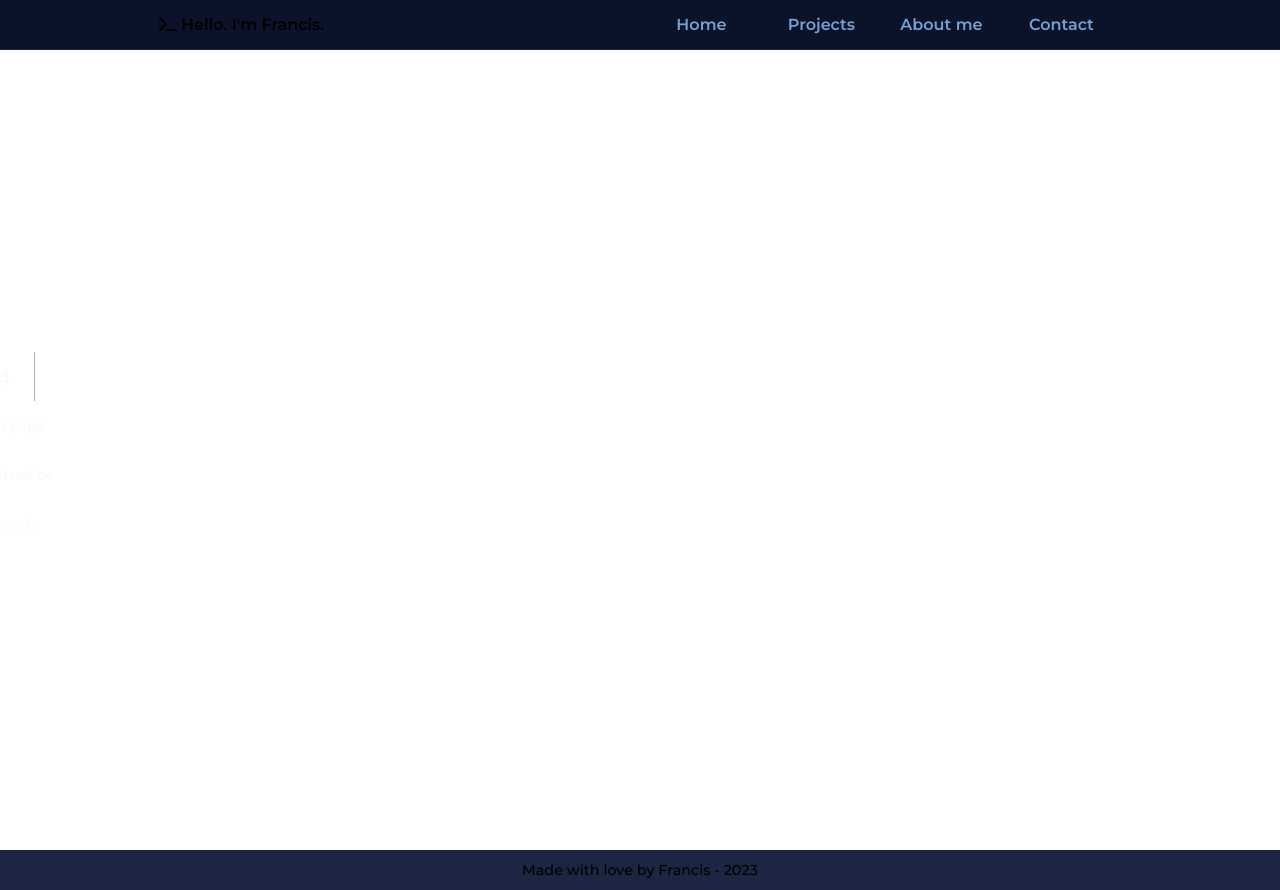
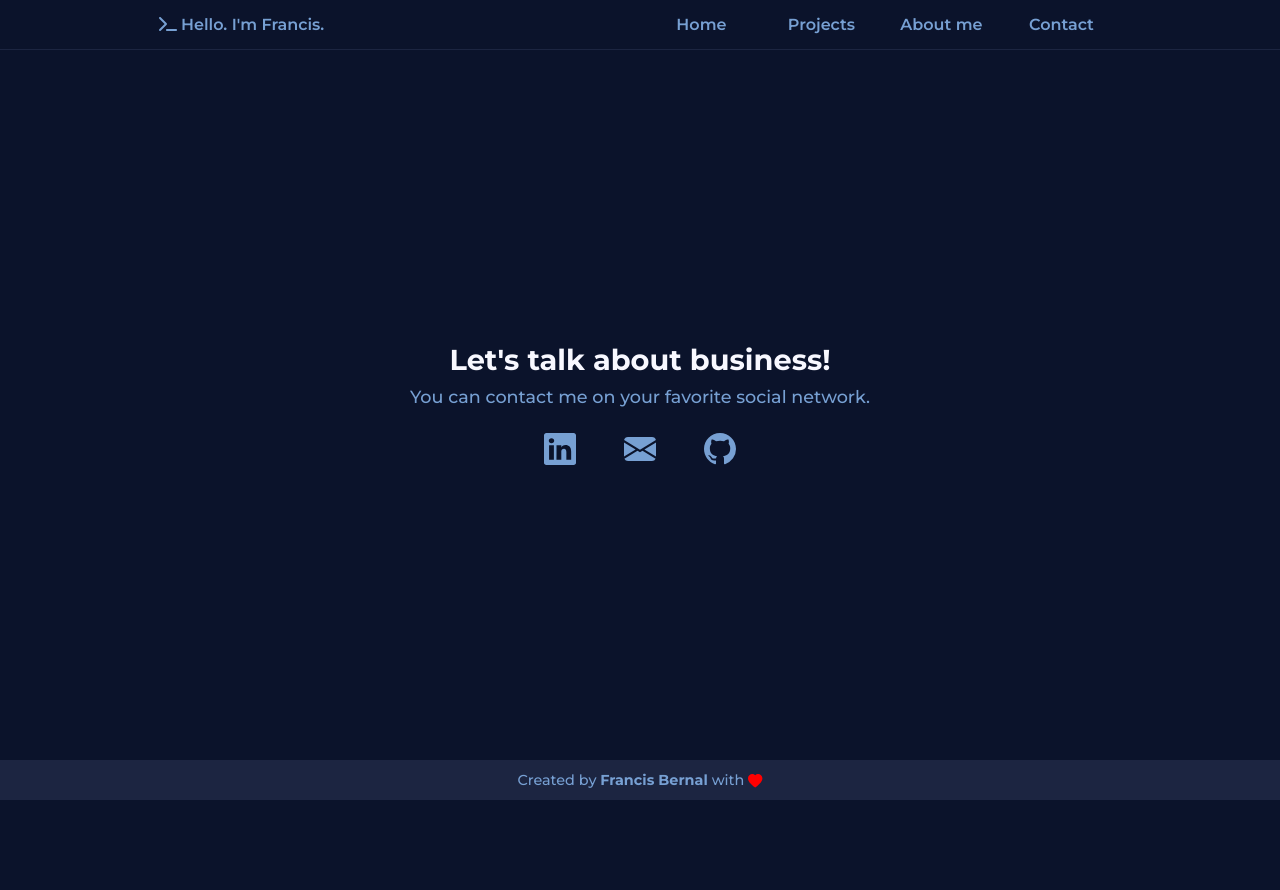
Before and after one commit to FrancisDeea/portfolio, a Next.js app: page /contact in a window 1280 px wide. Before the commit this address had no page. After the commit the page ends 800 px from the top, so only its background shows below. Built offline with nearby package versions, Linux system fonts and the light colour scheme.

Commit message:
feat: create contact page and fix nav animation and footer

```diff
--- a/components/footer.js
+++ b/components/footer.js
@@ -1,9 +1,10 @@
 import styles from './footer.module.scss'
+import { BsFillHeartFill, BsFillCupHotFill } from "react-icons/bs";
 
 export default function Footer({font}) {
     return (
         <footer className={`${styles.container} ${font.className}`}>
-            <span>Made with love by Francis - 2023</span>
+            <span>Created by <strong>Francis Bernal</strong> with <BsFillHeartFill className={styles.icon} /></span>
         </footer>
     )
 }
--- a/components/footer.module.scss
+++ b/components/footer.module.scss
@@ -7,3 +7,8 @@
     background-color: $medium-color;
     @include flexbox-row;
 }
+
+.icon {
+    color: red;
+    vertical-align: middle;
+}
--- a/components/header.js
+++ b/components/header.js
@@ -4,10 +4,17 @@ import { FontAwesomeIcon } from '@fortawesome/react-fontawesome'
 import { faBars, faTerminal, faArrowLeftLong } from '@fortawesome/free-solid-svg-icons'
 import { useEffect, useState, useRef } from 'react'
 
-export default function Header({font}) {
+export default function Header({ font }) {
     const [widthView, setWidthView] = useState(null);
     const [show, setShow] = useState(false);
     const modalRef = useRef(null);
+
+    function handleClick() {
+        if (modalRef.current.style.width !== '0vw') {
+            modalRef.current.style.width = "0vw";
+            setShow(false);
+        }
+    }
 
     useEffect(() => {
         function handleResize() {
@@ -33,7 +40,7 @@ export default function Header({font}) {
             {widthView > 850 ? (
                 <>
                     <span className={styles.logo}>
-                        <FontAwesomeIcon icon={faTerminal} style={{color: "$medium-color",}} />
+                        <FontAwesomeIcon icon={faTerminal} style={{ color: "$medium-color", }} />
                         {" "}
                         Hello. I'm Francis.
                     </span>
@@ -42,20 +49,20 @@ export default function Header({font}) {
             ) : (
                 <>
                     <span className={styles.logo}>
-                        <FontAwesomeIcon icon={faTerminal} style={{color: "$",}} />
+                        <FontAwesomeIcon icon={faTerminal} style={{ color: "$", }} />
                         {" "}
                         Hello. I'm Francis.
                     </span>
-                    <div key="modal" className={styles.modal} ref={modalRef}>
-                        <Nav key="mobile" />
-                        <button className={styles.modal_button} onClick={() => {setShow(!show)}}>
-                            <FontAwesomeIcon icon={faArrowLeftLong} style={{color: "#ffffff",}} />
+                    <div className={styles.modal} ref={modalRef}>
+                        <Nav key="mobile" onClick={handleClick} />
+                        <button className={styles.modal_button} onClick={() => { setShow(!show) }}>
+                            <FontAwesomeIcon icon={faArrowLeftLong} style={{ color: "#ffffff", }} />
                             {" "}
                             Go back
                         </button>
                     </div>
                     <button className={styles.nav_button} onClick={() => setShow(!show)}>
-                        <FontAwesomeIcon icon={faBars} style={{color: "#000000",}} />
+                        <FontAwesomeIcon icon={faBars} className={styles.icon} />
                     </button>
                 </>
             )}
--- a/components/header.module.scss
+++ b/components/header.module.scss
@@ -17,6 +17,10 @@
     background-color: transparent;
     border: none;
     cursor: pointer;
+
+    .icon {
+        color: $text;
+    }
 }
 
 .modal {
@@ -25,7 +29,7 @@
     left: 0;
     width: 0vw;
     height: 100vh;
-    background-color: rgba(0, 0, 0, 0.95);
+    background-color: $darkest-color;
     transition: width 0.2s cubic-bezier(0.79,0.14,0.15,0.86);
     overflow: hidden;
     z-index: 1;
@@ -35,7 +39,7 @@
         position: absolute;
         top: 2rem;
         right: 2rem;
-        color: white;
+        color: ghostwhite;
         white-space: nowrap;
         border-bottom: 1px solid white;
         padding-bottom: 5px;
--- a/components/nav.js
+++ b/components/nav.js
@@ -1,14 +1,14 @@
 import styles from './nav.module.scss'
 import Link from 'next/link'
 
-export default function Nav() {
+export default function Nav({onClick}) {
     return (
             <nav>
                 <ul className={styles.list_container} >
-                    <li><Link href="/">Home</Link></li>
-                    <li><Link href="/projects">Projects</Link></li>
-                    <li><Link href="#">About me</Link></li>
-                    <li><Link href="#">Contact</Link></li>
+                    <li><Link onClick={onClick} href="/">Home</Link></li>
+                    <li><Link onClick={onClick} href="/projects">Projects</Link></li>
+                    <li><Link onClick={onClick} href="#">About me</Link></li>
+                    <li><Link onClick={onClick} href="/contact">Contact</Link></li>
                 </ul>
             </nav>
     )
--- a/components/nav.module.scss
+++ b/components/nav.module.scss
@@ -11,7 +11,8 @@
 
 @media (max-width: 850px) {
     .list_container {
-        margin: 4rem 0 0 2rem;
+        display: absolute;
+        margin: 5rem 0 0 2rem;
     }
 
     .list_container > li {
--- a/package.json
+++ b/package.json
@@ -10,6 +10,7 @@
   },
   "dependencies": {
     "@fortawesome/fontawesome-svg-core": "^6.4.0",
+    "@fortawesome/free-brands-svg-icons": "^6.4.0",
     "@fortawesome/free-regular-svg-icons": "^6.4.0",
     "@fortawesome/free-solid-svg-icons": "^6.4.0",
     "@fortawesome/react-fontawesome": "^0.2.0",
@@ -17,7 +18,8 @@
     "eslint-config-next": "13.3.0",
     "next": "13.3.0",
     "react": "18.2.0",
-    "react-dom": "18.2.0"
+    "react-dom": "18.2.0",
+    "react-icons": "^4.8.0"
   },
   "devDependencies": {
     "sass": "^1.62.0"
--- /dev/null
+++ b/pages/contact.js
@@ -0,0 +1,28 @@
+import Head from 'next/head'
+import styles from '../styles/contact.module.scss'
+import { BsLinkedin, BsGithub, BsFillEnvelopeFill } from "react-icons/bs";
+
+
+
+
+export default function Contact() {
+
+    return (
+        <>
+            <Head>
+                <title>Contact Francis</title>
+                <meta name="description" content="Contact to Francis, a junior fullstack developer based in Málaga, Spain" />
+                <meta name="viewport" content="width=device-width, initial-scale=1" />
+            </Head>
+            <section className={styles.container}>
+                <h2 className={styles.title}>Let's talk about business!</h2>
+                <p className={styles.p}>You can contact me on your favorite social network.</p>
+                <div className={styles.social_container}>
+                    <a href="https://www.linkedin.com/in/francis-bernal-full-stack-developer/" target="_blank"><BsLinkedin className={styles.icon} /></a>
+                    <a href="mailto:francisbernal14@gmail.com"><BsFillEnvelopeFill className={styles.icon} /></a>
+                    <a href="https://github.com/FrancisDeea" target='_blank'><BsGithub className={styles.icon} /></a>
+                </div>
+            </section>
+        </>
+    )
+}
--- a/pages/index.js
+++ b/pages/index.js
@@ -11,7 +11,6 @@ export default function Home() {
         <title>Francis - Home</title>
         <meta name="description" content="Generated by create next app" />
         <meta name="viewport" content="width=device-width, initial-scale=1" />
-        <link rel="icon" href="/favicon.ico" />
       </Head>
       <section id={styles.section_container}>
         <div className={styles.img_container}>
--- /dev/null
+++ b/styles/contact.module.scss
@@ -0,0 +1,34 @@
+@import '../components/variables';
+
+.container {
+    display: grid;
+    place-content: center;
+    padding: 3rem 0;
+    min-height: calc(100vh - 90px);
+}
+
+.title {
+    margin-bottom: 0.5rem;
+}
+
+.p {
+    text-align: center;
+}
+
+.social_container {
+    margin-top: 1.5rem;
+    @include flexbox-row;
+    justify-content: center;
+    column-gap: 3rem;
+}
+
+.icon {
+    font-size: 2rem;
+    color: $text;
+    transition: transform 200ms ease-out;
+
+    &:hover {
+        transform: scale(1.2);
+        color: white;
+    }
+}
--- a/styles/globals.scss
+++ b/styles/globals.scss
@@ -33,6 +33,11 @@ h1 {
     margin-bottom: 0.5rem;
 }
 
+h1, h2 {
+    font-size: 1.8rem;
+
+}
+
 p {
     text-align: justify;
     color: $text;
@@ -52,6 +57,6 @@ a {
 
 @media (max-width: 850px) {
     a {
-        color: white;
+        color: ghostwhite;
     }
 }
```
Also changed, not shown: 1 other file (tests, documents, lock files or other folders).
